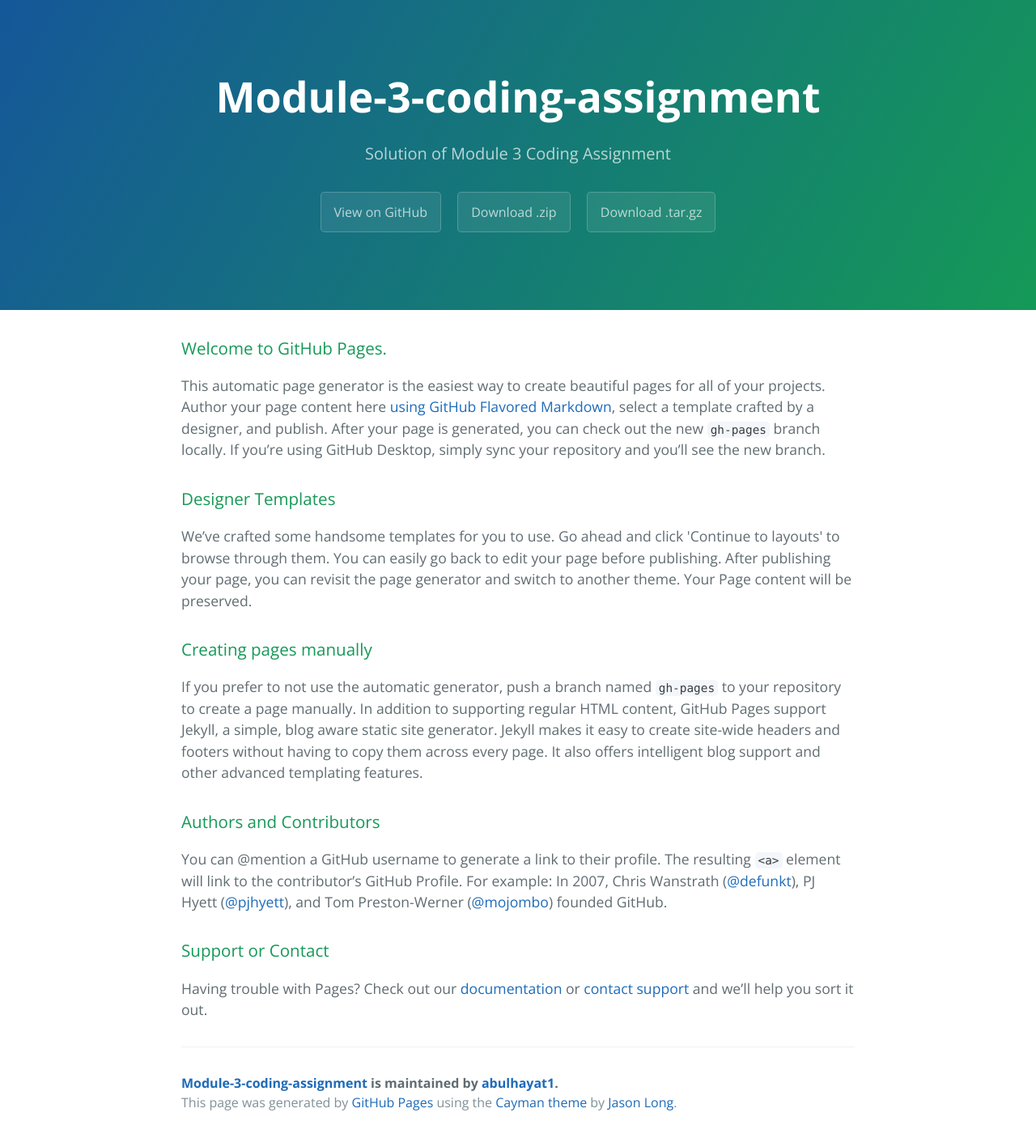
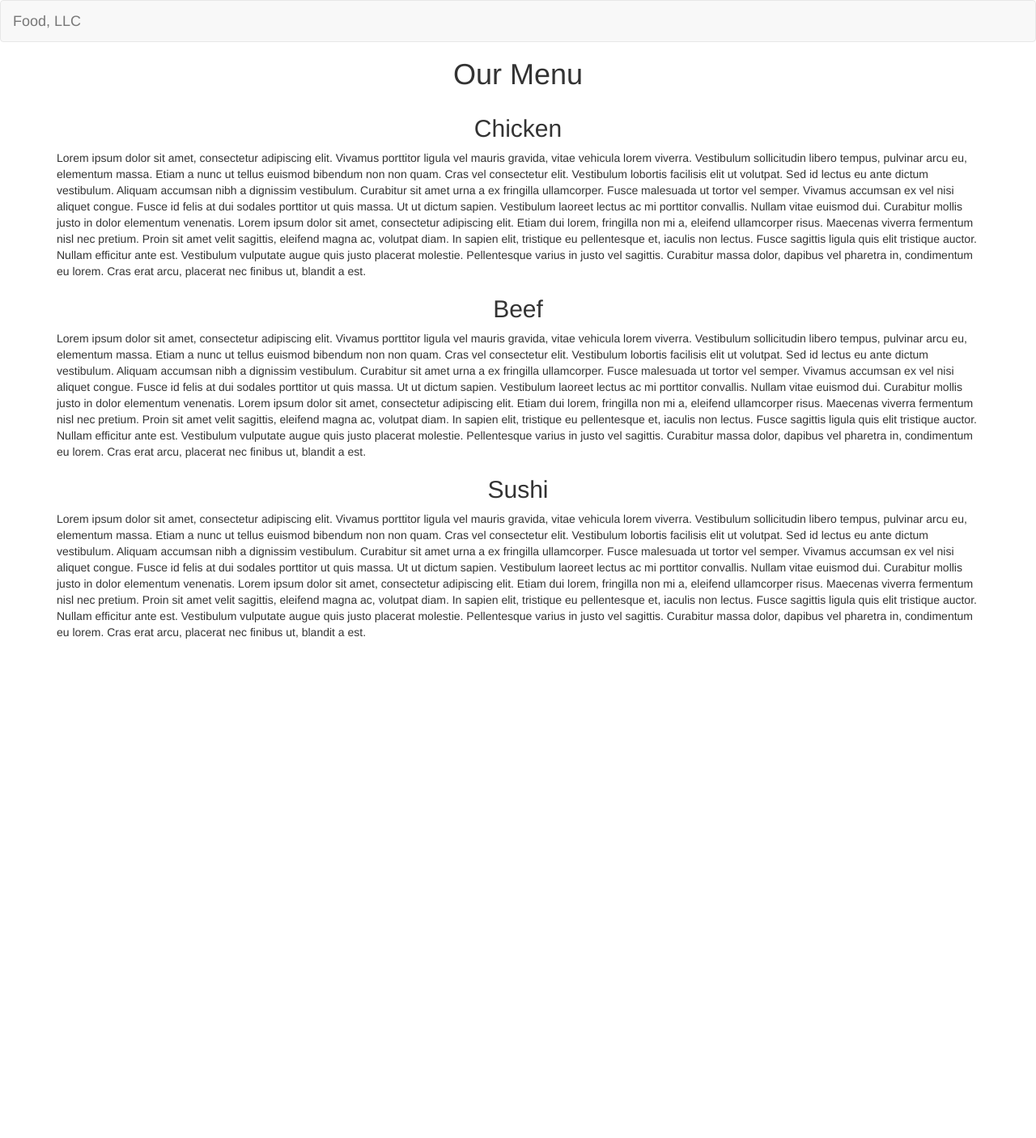
Before and after one commit to abulhayat1/Module-3-Coding-Assignment, a plain HTML site: page index.html in a window 1280 px wide. Shown: the whole page at 81% size. After the commit the page ends 800 px from the top, so only its background shows below. Drawn offline with nearby package versions, Linux system fonts and the light colour scheme.

Commit message:
Add files via upload

```diff
--- a/index.html
+++ b/index.html
@@ -1,57 +1,85 @@
-<!DOCTYPE html>
-<html lang="en-us">
+<!doctype html>
+<html lang="en">
   <head>
-    <meta charset="UTF-8">
-    <title>Module-3-coding-assignment by abulhayat1</title>
+    <meta charset="utf-8">
+    <meta http-equiv="X-UA-Compatible" content="IE=edge">
     <meta name="viewport" content="width=device-width, initial-scale=1">
-    <link rel="stylesheet" type="text/css" href="stylesheets/normalize.css" media="screen">
-    <link href='https://fonts.googleapis.com/css?family=Open+Sans:400,700' rel='stylesheet' type='text/css'>
-    <link rel="stylesheet" type="text/css" href="stylesheets/stylesheet.css" media="screen">
-    <link rel="stylesheet" type="text/css" href="stylesheets/github-light.css" media="screen">
+
+    <!-- HTML5 shim and Respond.js for IE8 support of HTML5 elements and media queries -->
+    <!-- WARNING: Respond.js doesn't work if you view the page via file:// -->
+    <!--[if lt IE 9]>
+      <script src="https://oss.maxcdn.com/html5shiv/3.7.2/html5shiv.min.js"></script>
+      <script src="https://oss.maxcdn.com/respond/1.4.2/respond.min.js"></script>
+    <![endif]-->
+
+    <title>Boostrap Starter Page</title>
+    <link rel="stylesheet" href="css/bootstrap.min.css">
+    <link rel="stylesheet" href="css/styles.css">
   </head>
-  <body>
-    <section class="page-header">
-      <h1 class="project-name">Module-3-coding-assignment</h1>
-      <h2 class="project-tagline">Solution of Module 3 Coding Assignment</h2>
-      <a href="https://github.com/abulhayat1/Module-3-Coding-Assignment" class="btn">View on GitHub</a>
-      <a href="https://github.com/abulhayat1/Module-3-Coding-Assignment/zipball/master" class="btn">Download .zip</a>
-      <a href="https://github.com/abulhayat1/Module-3-Coding-Assignment/tarball/master" class="btn">Download .tar.gz</a>
-    </section>
-
-    <section class="main-content">
-      <h3>
-<a id="welcome-to-github-pages" class="anchor" href="#welcome-to-github-pages" aria-hidden="true"><span aria-hidden="true" class="octicon octicon-link"></span></a>Welcome to GitHub Pages.</h3>
-
-<p>This automatic page generator is the easiest way to create beautiful pages for all of your projects. Author your page content here <a href="https://guides.github.com/features/mastering-markdown/">using GitHub Flavored Markdown</a>, select a template crafted by a designer, and publish. After your page is generated, you can check out the new <code>gh-pages</code> branch locally. If you’re using GitHub Desktop, simply sync your repository and you’ll see the new branch.</p>
-
-<h3>
-<a id="designer-templates" class="anchor" href="#designer-templates" aria-hidden="true"><span aria-hidden="true" class="octicon octicon-link"></span></a>Designer Templates</h3>
-
-<p>We’ve crafted some handsome templates for you to use. Go ahead and click 'Continue to layouts' to browse through them. You can easily go back to edit your page before publishing. After publishing your page, you can revisit the page generator and switch to another theme. Your Page content will be preserved.</p>
-
-<h3>
-<a id="creating-pages-manually" class="anchor" href="#creating-pages-manually" aria-hidden="true"><span aria-hidden="true" class="octicon octicon-link"></span></a>Creating pages manually</h3>
-
-<p>If you prefer to not use the automatic generator, push a branch named <code>gh-pages</code> to your repository to create a page manually. In addition to supporting regular HTML content, GitHub Pages support Jekyll, a simple, blog aware static site generator. Jekyll makes it easy to create site-wide headers and footers without having to copy them across every page. It also offers intelligent blog support and other advanced templating features.</p>
-
-<h3>
-<a id="authors-and-contributors" class="anchor" href="#authors-and-contributors" aria-hidden="true"><span aria-hidden="true" class="octicon octicon-link"></span></a>Authors and Contributors</h3>
-
-<p>You can @mention a GitHub username to generate a link to their profile. The resulting <code>&lt;a&gt;</code> element will link to the contributor’s GitHub Profile. For example: In 2007, Chris Wanstrath (<a href="https://github.com/defunkt" class="user-mention">@defunkt</a>), PJ Hyett (<a href="https://github.com/pjhyett" class="user-mention">@pjhyett</a>), and Tom Preston-Werner (<a href="https://github.com/mojombo" class="user-mention">@mojombo</a>) founded GitHub.</p>
-
-<h3>
-<a id="support-or-contact" class="anchor" href="#support-or-contact" aria-hidden="true"><span aria-hidden="true" class="octicon octicon-link"></span></a>Support or Contact</h3>
-
-<p>Having trouble with Pages? Check out our <a href="https://help.github.com/pages">documentation</a> or <a href="https://github.com/contact">contact support</a> and we’ll help you sort it out.</p>
-
-      <footer class="site-footer">
-        <span class="site-footer-owner"><a href="https://github.com/abulhayat1/Module-3-Coding-Assignment">Module-3-coding-assignment</a> is maintained by <a href="https://github.com/abulhayat1">abulhayat1</a>.</span>
-
-        <span class="site-footer-credits">This page was generated by <a href="https://pages.github.com">GitHub Pages</a> using the <a href="https://github.com/jasonlong/cayman-theme">Cayman theme</a> by <a href="https://twitter.com/jasonlong">Jason Long</a>.</span>
-      </footer>
-
-    </section>
+<body>
 
 
-  </body>
+
+<nav class="navbar navbar-default">
+  <div class="container-fluid">
+    <!-- Brand and toggle get grouped for better mobile display -->
+    <div class="navbar-header">
+      <button type="button" class="navbar-toggle collapsed" data-toggle="collapse" data-target="#bs-example-navbar-collapse-1" aria-expanded="false">
+        <span class="sr-only">Toggle navigation</span>
+        <span class="icon-bar"></span>
+        <span class="icon-bar"></span>
+        <span class="icon-bar"></span>
+      </button>
+      <a class="navbar-brand" href="#">Food, LLC</a>
+    </div>
+
+    <!-- Collect the nav links, forms, and other content for toggling -->
+
+    <div class="collapse navbar-collapse" id="bs-example-navbar-collapse-1">
+      <ul id="navd" class="nav navbar-nav ">
+        <li class="visible-xs text-center l"><a href="#chicken">Chicken</a></li>
+        <hr class="visible-xs">
+        <li class="visible-xs text-center"><a href="#beef">Beef</a></li>
+        <hr class="visible-xs">
+        <li class="visible-xs text-center"><a href="#sushi">Sushi</a></li>
+
+      </ul>
+    </div><!-- /.navbar-collapse -->
+  </div><!-- /.container-fluid -->
+</nav>
+
+
+
+<h1 class="text-center">Our Menu</h1>
+
+
+ <div class="container container-fluid" >
+    <div class="row">
+    <div class="col-md-12 col-sm-12 col-xs-12" id="chicken"><h2 class="text-center">Chicken</h2>Lorem ipsum dolor sit amet, consectetur adipiscing elit. Vivamus porttitor ligula vel mauris gravida, vitae vehicula lorem viverra. Vestibulum sollicitudin libero tempus, pulvinar arcu eu, elementum massa. Etiam a nunc ut tellus euismod bibendum non non quam. Cras vel consectetur elit. Vestibulum lobortis facilisis elit ut volutpat. Sed id lectus eu ante dictum vestibulum. Aliquam accumsan nibh a dignissim vestibulum. Curabitur sit amet urna a ex fringilla ullamcorper. Fusce malesuada ut tortor vel semper. Vivamus accumsan ex vel nisi aliquet congue. Fusce id felis at dui sodales porttitor ut quis massa.
+
+Ut ut dictum sapien. Vestibulum laoreet lectus ac mi porttitor convallis. Nullam vitae euismod dui. Curabitur mollis justo in dolor elementum venenatis. Lorem ipsum dolor sit amet, consectetur adipiscing elit. Etiam dui lorem, fringilla non mi a, eleifend ullamcorper risus. Maecenas viverra fermentum nisl nec pretium. Proin sit amet velit sagittis, eleifend magna ac, volutpat diam. In sapien elit, tristique eu pellentesque et, iaculis non lectus. Fusce sagittis ligula quis elit tristique auctor. Nullam efficitur ante est. Vestibulum vulputate augue quis justo placerat molestie. Pellentesque varius in justo vel sagittis. Curabitur massa dolor, dapibus vel pharetra in, condimentum eu lorem. Cras erat arcu, placerat nec finibus ut, blandit a est.
+</div>
+
+
+
+      <div class="col-xs-12 col-md-12 col-sm-12 col-xs-12" id="beef"><h2 class="text-center">Beef</h2>Lorem ipsum dolor sit amet, consectetur adipiscing elit. Vivamus porttitor ligula vel mauris gravida, vitae vehicula lorem viverra. Vestibulum sollicitudin libero tempus, pulvinar arcu eu, elementum massa. Etiam a nunc ut tellus euismod bibendum non non quam. Cras vel consectetur elit. Vestibulum lobortis facilisis elit ut volutpat. Sed id lectus eu ante dictum vestibulum. Aliquam accumsan nibh a dignissim vestibulum. Curabitur sit amet urna a ex fringilla ullamcorper. Fusce malesuada ut tortor vel semper. Vivamus accumsan ex vel nisi aliquet congue. Fusce id felis at dui sodales porttitor ut quis massa.
+
+Ut ut dictum sapien. Vestibulum laoreet lectus ac mi porttitor convallis. Nullam vitae euismod dui. Curabitur mollis justo in dolor elementum venenatis. Lorem ipsum dolor sit amet, consectetur adipiscing elit. Etiam dui lorem, fringilla non mi a, eleifend ullamcorper risus. Maecenas viverra fermentum nisl nec pretium. Proin sit amet velit sagittis, eleifend magna ac, volutpat diam. In sapien elit, tristique eu pellentesque et, iaculis non lectus. Fusce sagittis ligula quis elit tristique auctor. Nullam efficitur ante est. Vestibulum vulputate augue quis justo placerat molestie. Pellentesque varius in justo vel sagittis. Curabitur massa dolor, dapibus vel pharetra in, condimentum eu lorem. Cras erat arcu, placerat nec finibus ut, blandit a est.
+</div>
+
+
+
+      <div class="col-md-12 col-sm-12 col-xs-12" id="sushi"><h2 class="text-center">Sushi</h2>Lorem ipsum dolor sit amet, consectetur adipiscing elit. Vivamus porttitor ligula vel mauris gravida, vitae vehicula lorem viverra. Vestibulum sollicitudin libero tempus, pulvinar arcu eu, elementum massa. Etiam a nunc ut tellus euismod bibendum non non quam. Cras vel consectetur elit. Vestibulum lobortis facilisis elit ut volutpat. Sed id lectus eu ante dictum vestibulum. Aliquam accumsan nibh a dignissim vestibulum. Curabitur sit amet urna a ex fringilla ullamcorper. Fusce malesuada ut tortor vel semper. Vivamus accumsan ex vel nisi aliquet congue. Fusce id felis at dui sodales porttitor ut quis massa.
+
+Ut ut dictum sapien. Vestibulum laoreet lectus ac mi porttitor convallis. Nullam vitae euismod dui. Curabitur mollis justo in dolor elementum venenatis. Lorem ipsum dolor sit amet, consectetur adipiscing elit. Etiam dui lorem, fringilla non mi a, eleifend ullamcorper risus. Maecenas viverra fermentum nisl nec pretium. Proin sit amet velit sagittis, eleifend magna ac, volutpat diam. In sapien elit, tristique eu pellentesque et, iaculis non lectus. Fusce sagittis ligula quis elit tristique auctor. Nullam efficitur ante est. Vestibulum vulputate augue quis justo placerat molestie. Pellentesque varius in justo vel sagittis. Curabitur massa dolor, dapibus vel pharetra in, condimentum eu lorem. Cras erat arcu, placerat nec finibus ut, blandit a est.
+</div>
+    </div>
+
+
+
+  <!-- jQuery (Bootstrap JS plugins depend on it) -->
+  <script src="js/jquery-1.11.3.min.js"></script>
+  <script src="js/bootstrap.min.js"></script>
+  <script src="js/script.js"></script>
+</body>
 </html>
```
